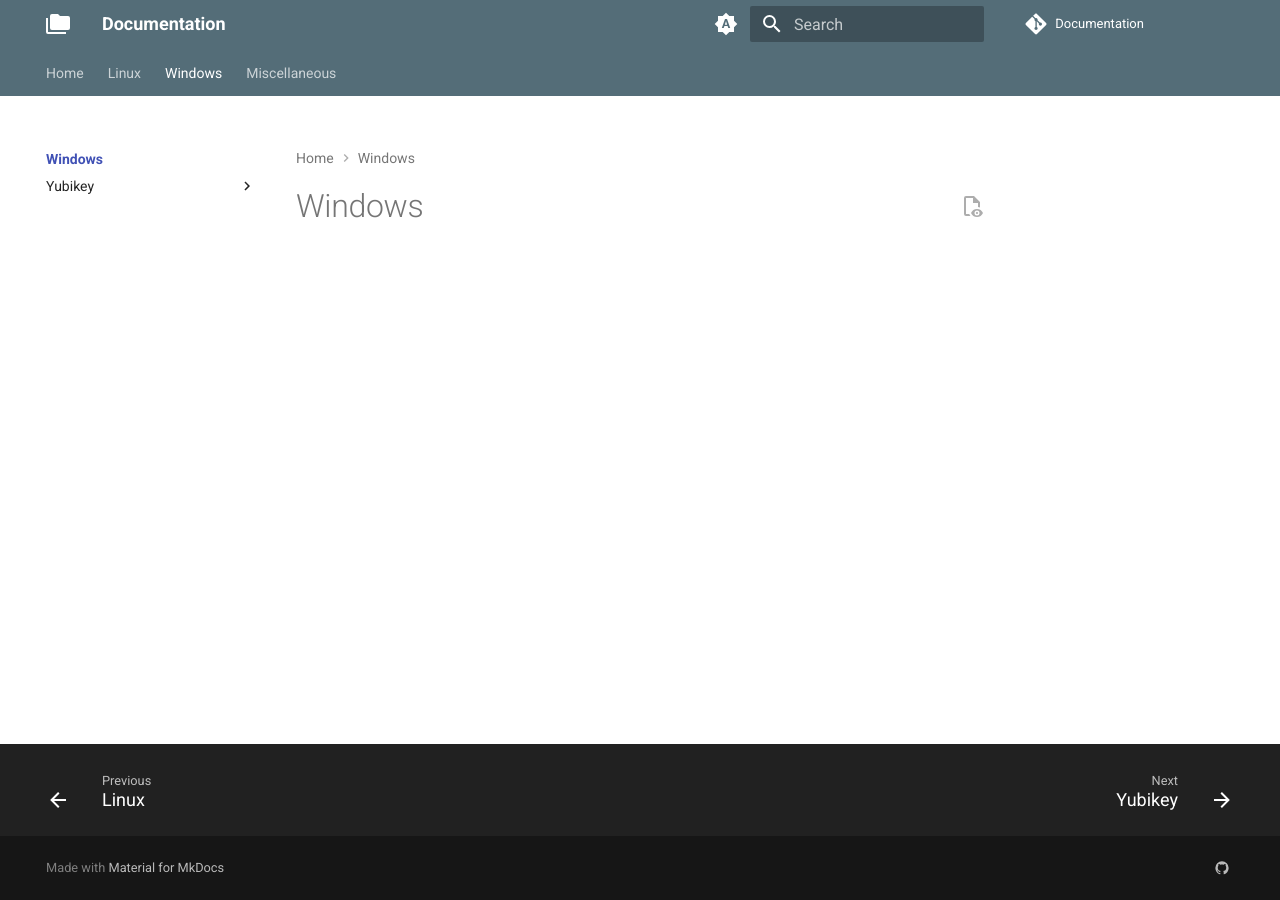
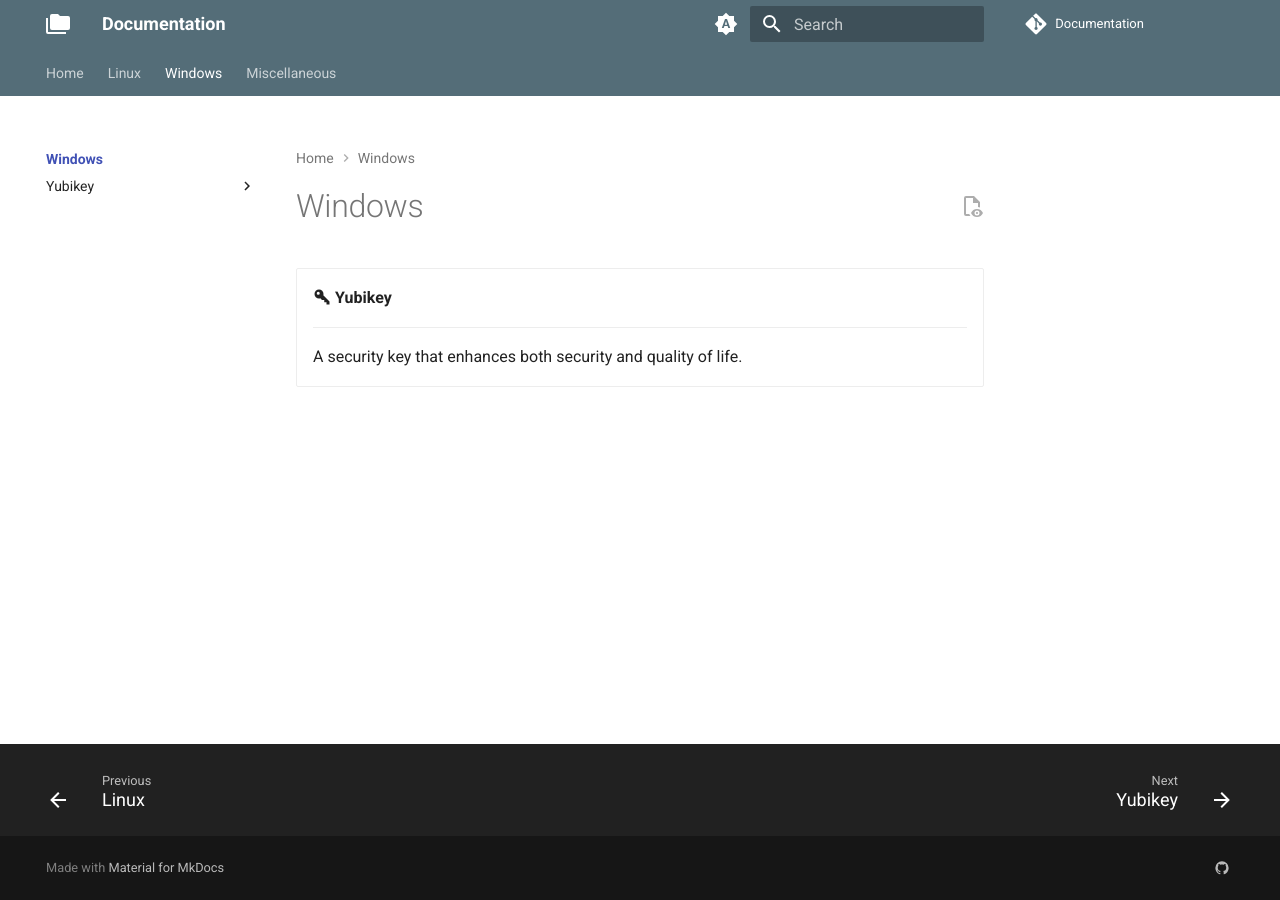
Before and after one commit to FlagHunter01/documentation.frolov.eu, an MkDocs documentation site: the page built from docs/windows/index.md, in a window 1280 px wide. Built offline with MkDocs 1.6.1 and Material for MkDocs 9.7.7, drawn with Linux system fonts in a browser that asks for light colours; plug-ins that fetch from the network failed and are left out; comment, search, counter and statistics services are not loaded.

Commit message:
Redaction of Windows index

```diff
--- a/docs/windows/index.md
+++ b/docs/windows/index.md
@@ -2,3 +2,12 @@
 title: Windows
 description: Index of the Windows tab.
 ---
+
+<div class="grid cards" markdown>
+
+-   **:material-key-variant: Yubikey**
+
+    ---
+
+    A security key that enhances both security and quality of life.
+</div>
```
